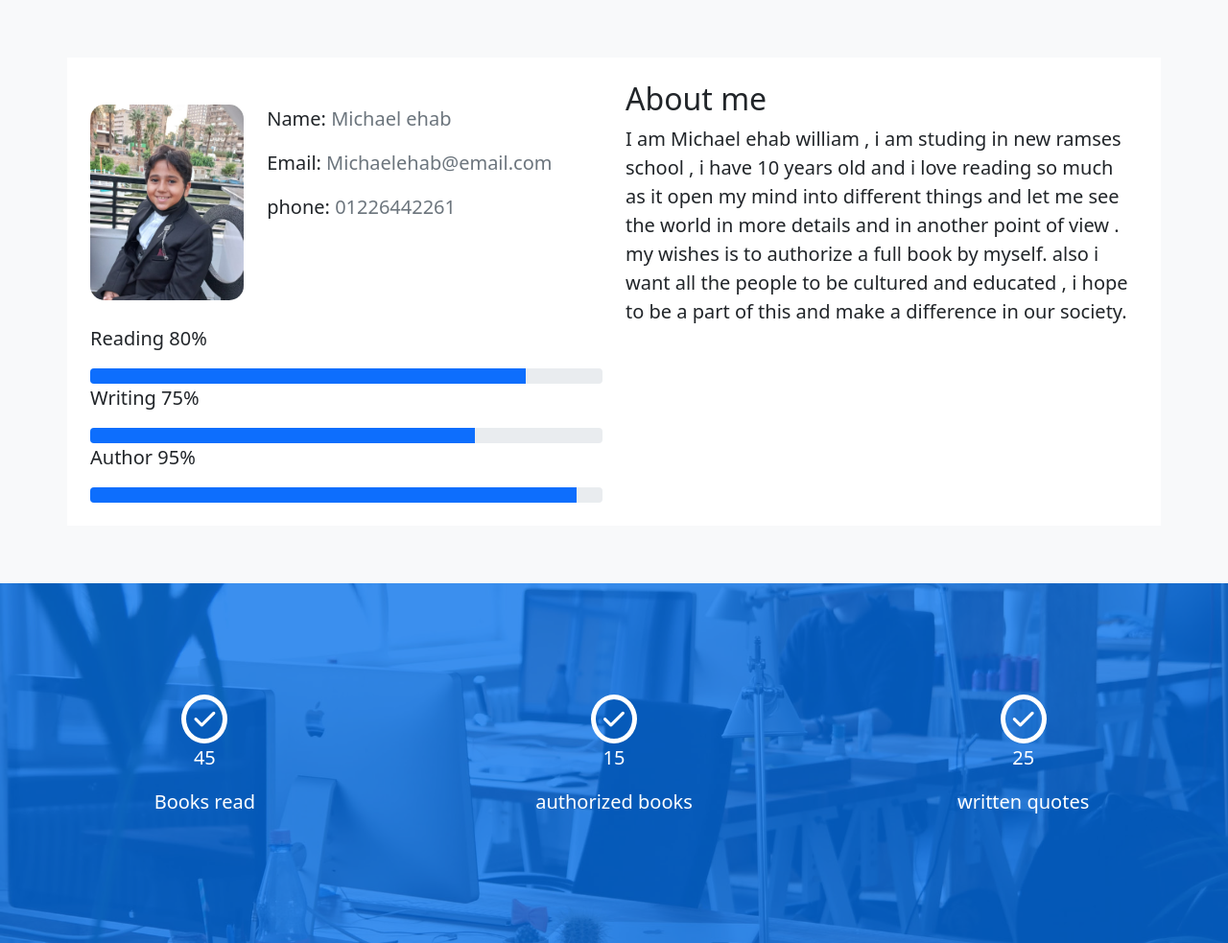
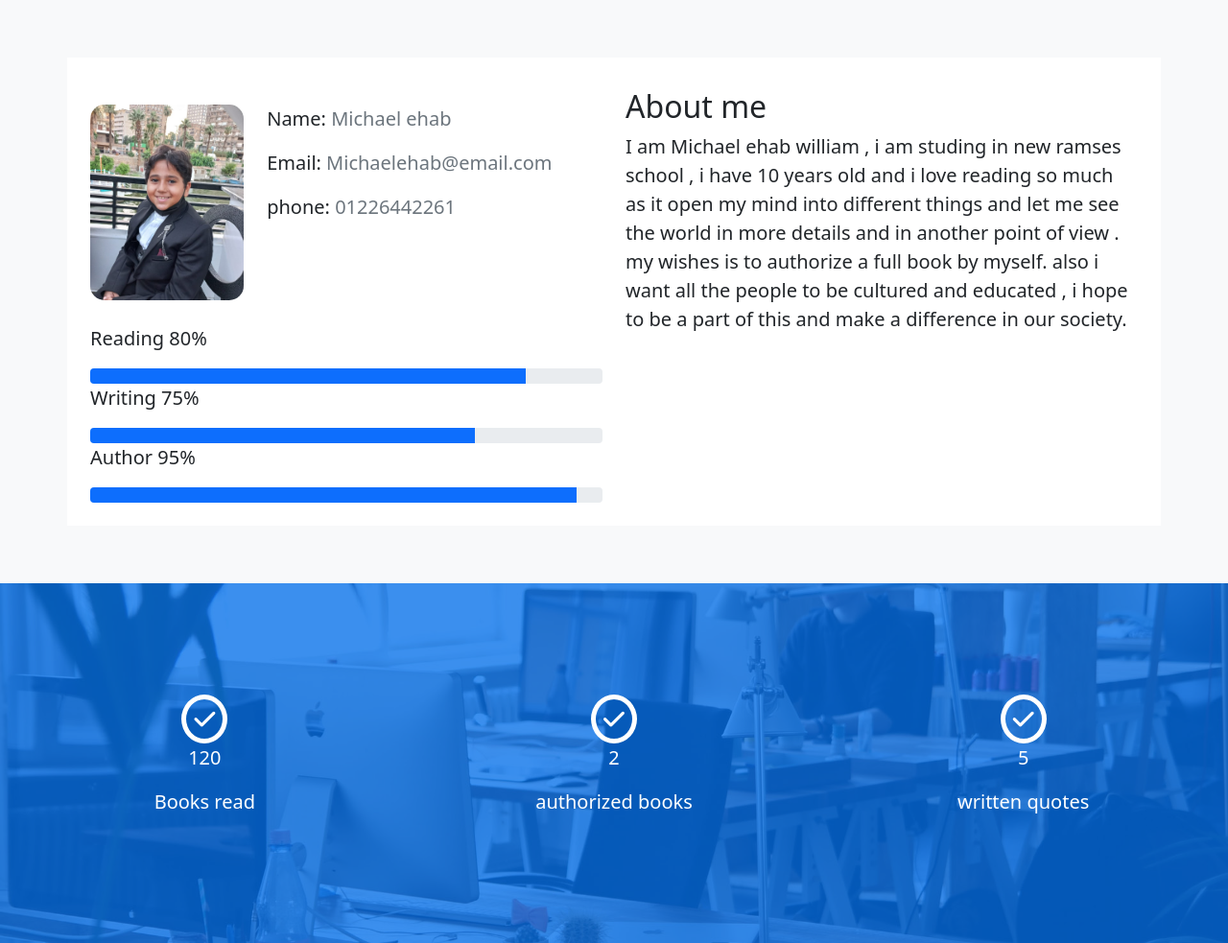
Before and after one commit to Kero121/books, a plain HTML site: page index.html in a window 1280 px wide. Shown: the part 800-1783 px from the top of the page at 96% size. Drawn offline with Linux system fonts and the light colour scheme.

Commit message:
Update index.html

```diff
--- a/index.html
+++ b/index.html
@@ -108,7 +108,7 @@
 
                 </div>
                 <div class="col-lg-6">
-                    <h2> About me</h2>
+                    <h2 class="pt-2"> About me</h2>
                     <p class="lead"> I am Michael ehab william , i am studing in new ramses school , i have 10 years old
                         and i love reading so much as it open my mind into different things and let me see the world in
                         more details and in another point of view . my wishes is to authorize a full book by myself.
@@ -129,21 +129,21 @@
                     <div class="ico-clients">
                         <i class="fa-solid fa-check"></i>
                     </div>
-                    <p class="lead"> 45 </p>
+                    <p class="lead"> 120 </p>
                     <p class="lead"> Books read</p>
                 </div>
                 <div class="col-lg-4 text-center py-3">
                     <div class="ico-clients">
                         <i class="fa-solid fa-check"></i>
                     </div>
-                    <p class="lead"> 15 </p>
+                    <p class="lead"> 2 </p>
                     <p class="lead"> authorized books</p>
                 </div>
                 <div class="col-lg-4 text-center py-3">
                     <div class="ico-clients">
                         <i class="fa-solid fa-check"></i>
                     </div>
-                    <p class="lead"> 25 </p>
+                    <p class="lead"> 5 </p>
                     <p class="lead"> written quotes</p>
                 </div>
 
@@ -275,6 +275,7 @@
 
     <div id="blog" class="blog">
         <div class="container bg-light">
+            <h2 class="text-center py-3">Achieviments</h2>
             <div class="row">
                 <div class="col-lg-4">
                     <div class="blogt bg-white ">
```
